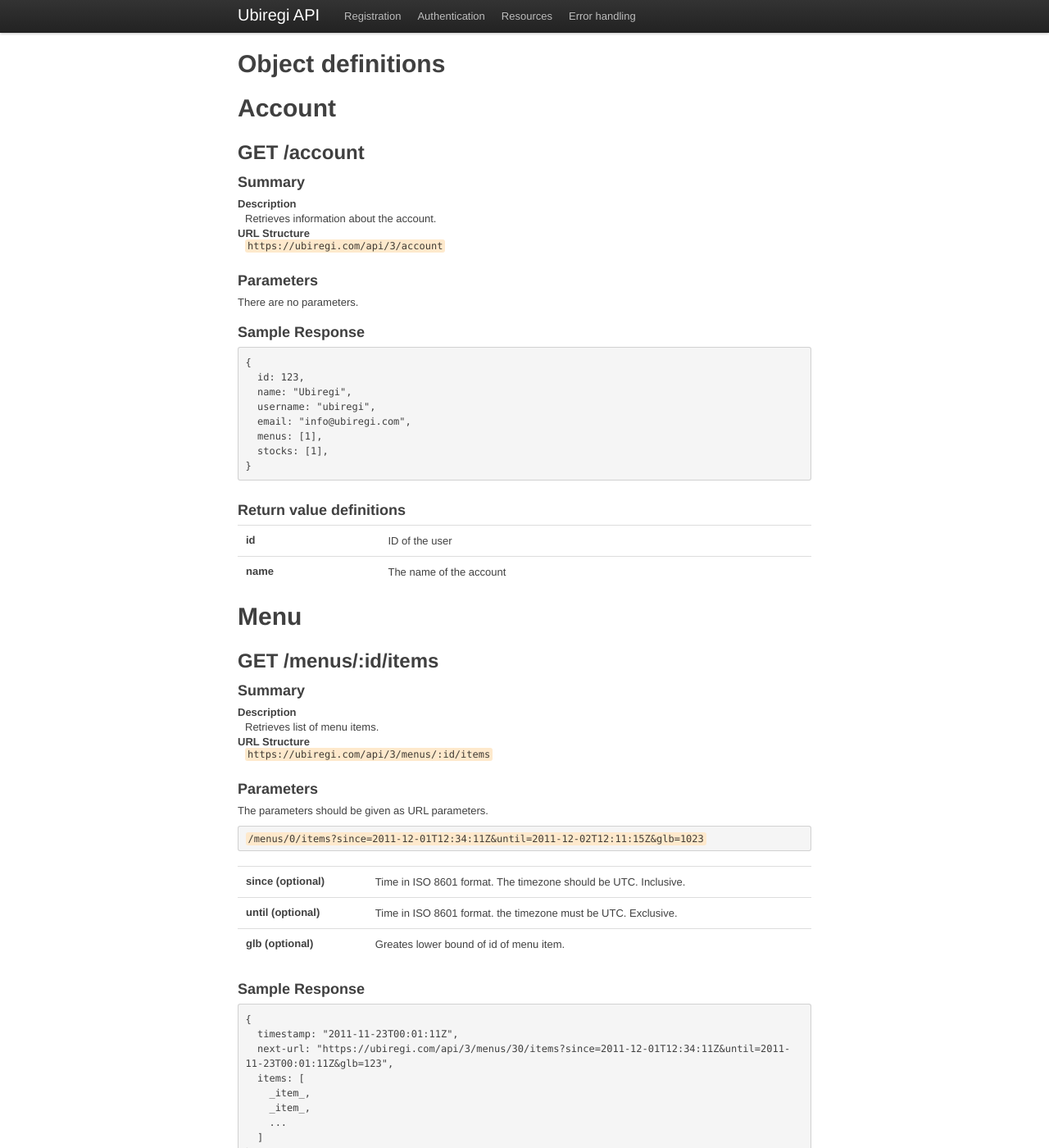
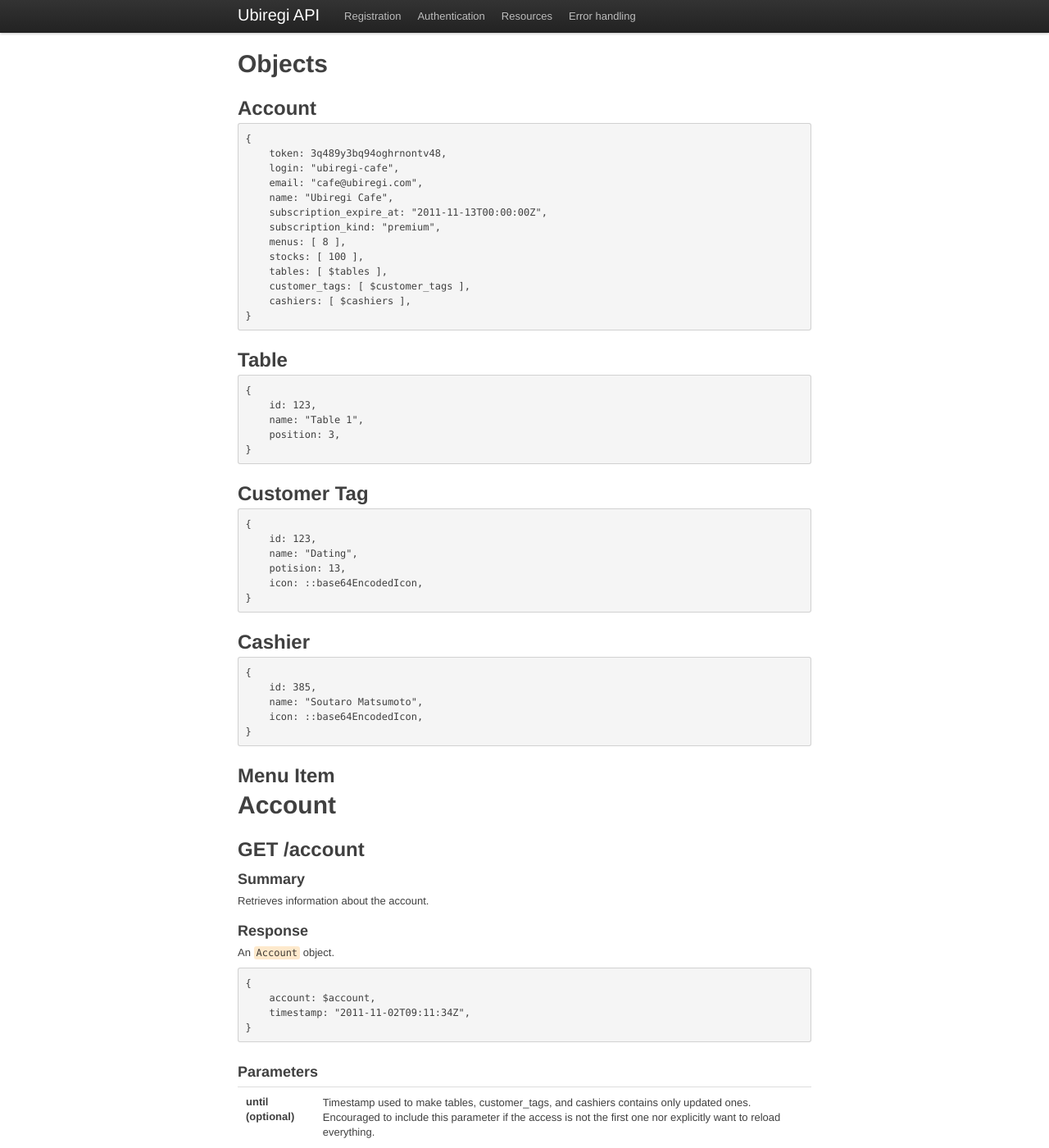
Before and after one commit to soutaro/ubiregi-api, a Jekyll site: the page built from resources.md, in a window 1280 px wide and 1400 px high. Shown: the whole window at 82% size. Built offline with Jekyll 4.4.1, drawn with Linux system fonts in a browser that asks for light colours; some of the changed text lies outside the part shown.

Commit message:
aaaaaaaa

```diff
--- a/resources.md
+++ b/resources.md
@@ -3,7 +3,58 @@
 layout: default
 ---
 
-# Object definitions
+# Objects
+
+## Account
+
+<pre>
+{
+    token: 3q489y3bq94oghrnontv48,
+    login: "ubiregi-cafe",
+    email: "cafe@ubiregi.com",
+    name: "Ubiregi Cafe",
+    subscription_expire_at: "2011-11-13T00:00:00Z",
+    subscription_kind: "premium",
+    menus: [ 8 ],
+    stocks: [ 100 ],
+    tables: [ $tables ],
+    customer_tags: [ $customer_tags ],
+    cashiers: [ $cashiers ],
+}
+</pre>
+
+## Table
+
+<pre>
+{
+    id: 123,
+    name: "Table 1",
+    position: 3,
+}
+</pre>
+
+## Customer Tag
+
+<pre>
+{
+    id: 123,
+    name: "Dating",
+    potision: 13,
+    icon: ::base64EncodedIcon,
+}
+</pre>
+
+## Cashier
+
+<pre>
+{
+    id: 385,
+    name: "Soutaro Matsumoto",
+    icon: ::base64EncodedIcon,
+}
+</pre>
+
+## Menu Item
 
 # Account
 
@@ -11,41 +62,35 @@
 
 ### Summary
 
-Description
-:    Retrieves information about the account.
+Retrieves information about the account.
 
-URL Structure
-:    `https://ubiregi.com/api/3/account`
+### Response
+
+An `Account` object.
+<pre>
+{
+    account: $account,
+    timestamp: "2011-11-02T09:11:34Z",
+}
+</pre>
 
 ### Parameters
 
-There are no parameters.
+<table>
+<tr>
+<th>until (optional)</th>
+<td>
+    Timestamp used to make tables, customer_tags, and cashiers contains only updated ones.
+    Encouraged to include this parameter if the access is not the first one nor explicitly want to reload everything.
+</td>
+</tr>
+</table>
 
-### Sample Response
+### Note
 
-<pre>
-{
-  id: 123,
-  name: "Ubiregi",
-  username: "ubiregi",
-  email: "info@ubiregi.com",
-  menus: [1],
-  stocks: [1],
-}
-</pre>
-
-### Return value definitions
-
-<table>
-	<tr>
-		<th>id</th>
-		<td>ID of the user</td>
-	</tr>
-	<tr>
-		<th>name</th>
-		<td>The name of the account</td>
-	</tr>
-</table>
+Accesses to `/account` do not expire.
+Even if your account is expired, it returns your account's information.
+However menus, stocks, tables, customer_tags, and cashiers will be empty in that case.
 
 # Menu
 
```
Also changed, not shown: index.md (+2 -2 lines), 2 other files.
